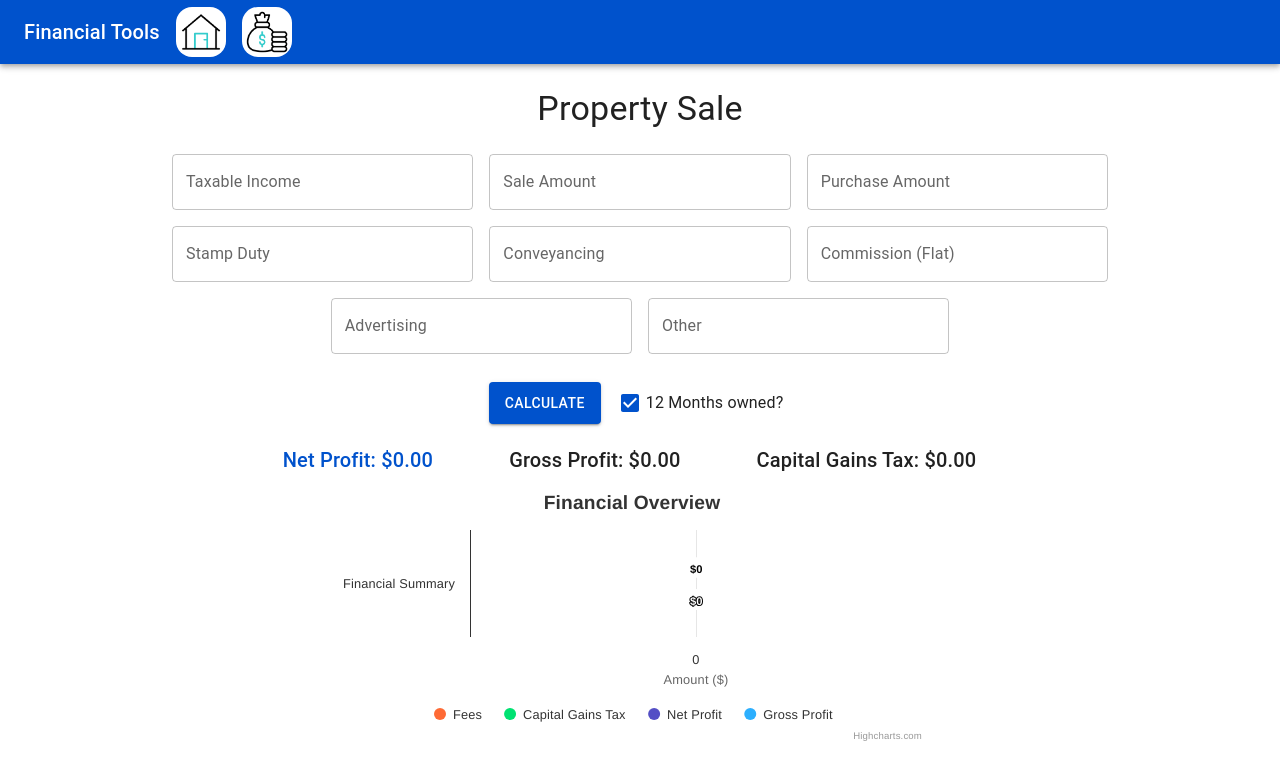
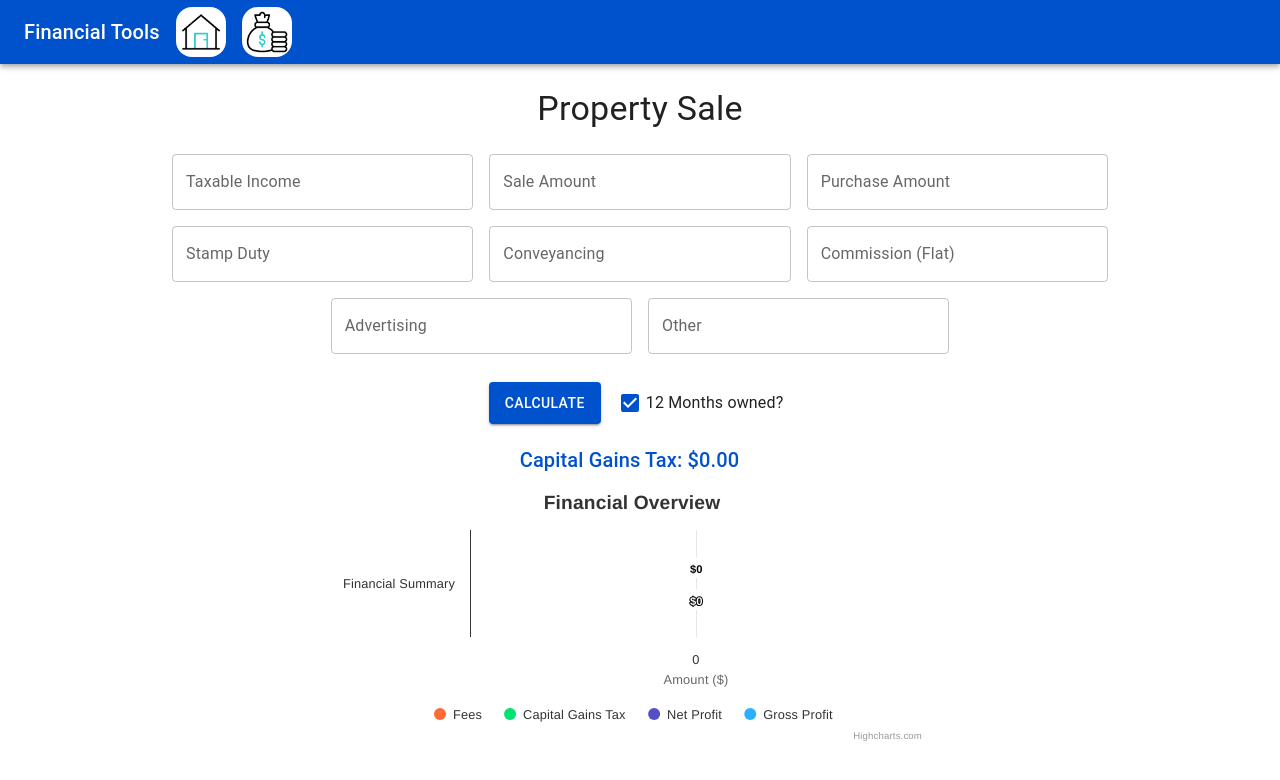
Before and after one commit to dane-mckillop/mortgage-calc-ts-react, a React (Vite) app: page /sell in a window 1280 px wide. Shown: the top 780 px of the page. Built offline with nearby package versions, Linux system fonts and the light colour scheme.

Commit message:
remove typography for net and gross profits. Included in CostChart.

```diff
--- a/src/components/SellProperty/SellProperty.tsx
+++ b/src/components/SellProperty/SellProperty.tsx
@@ -166,12 +166,6 @@ const SellProperty: React.FC = () => {
                             </Grid>
                             <Box sx={{ display: 'flex', justifyContent: 'space-evenly', flexWrap: 'wrap', p: 1, width: '90%' }}>
                                 <Typography variant="h6" color={'primary'} style={{ marginRight: '5px' }}>
-                                    Net Profit: ${netProfit.toLocaleString('en-us', { minimumFractionDigits: 2, maximumFractionDigits: 2 })}
-                                </Typography>
-                                <Typography variant="h6" style={{ marginRight: '5px' }}>
-                                    Gross Profit: ${grossProfit.toLocaleString('en-us', { minimumFractionDigits: 2, maximumFractionDigits: 2 })}
-                                </Typography>
-                                <Typography variant="h6" style={{ marginRight: '5px' }}>
                                     Capital Gains Tax: ${capGainsTax.toLocaleString('en-us', { minimumFractionDigits: 2, maximumFractionDigits: 2 })}
                                 </Typography>
                             </Box>
```
